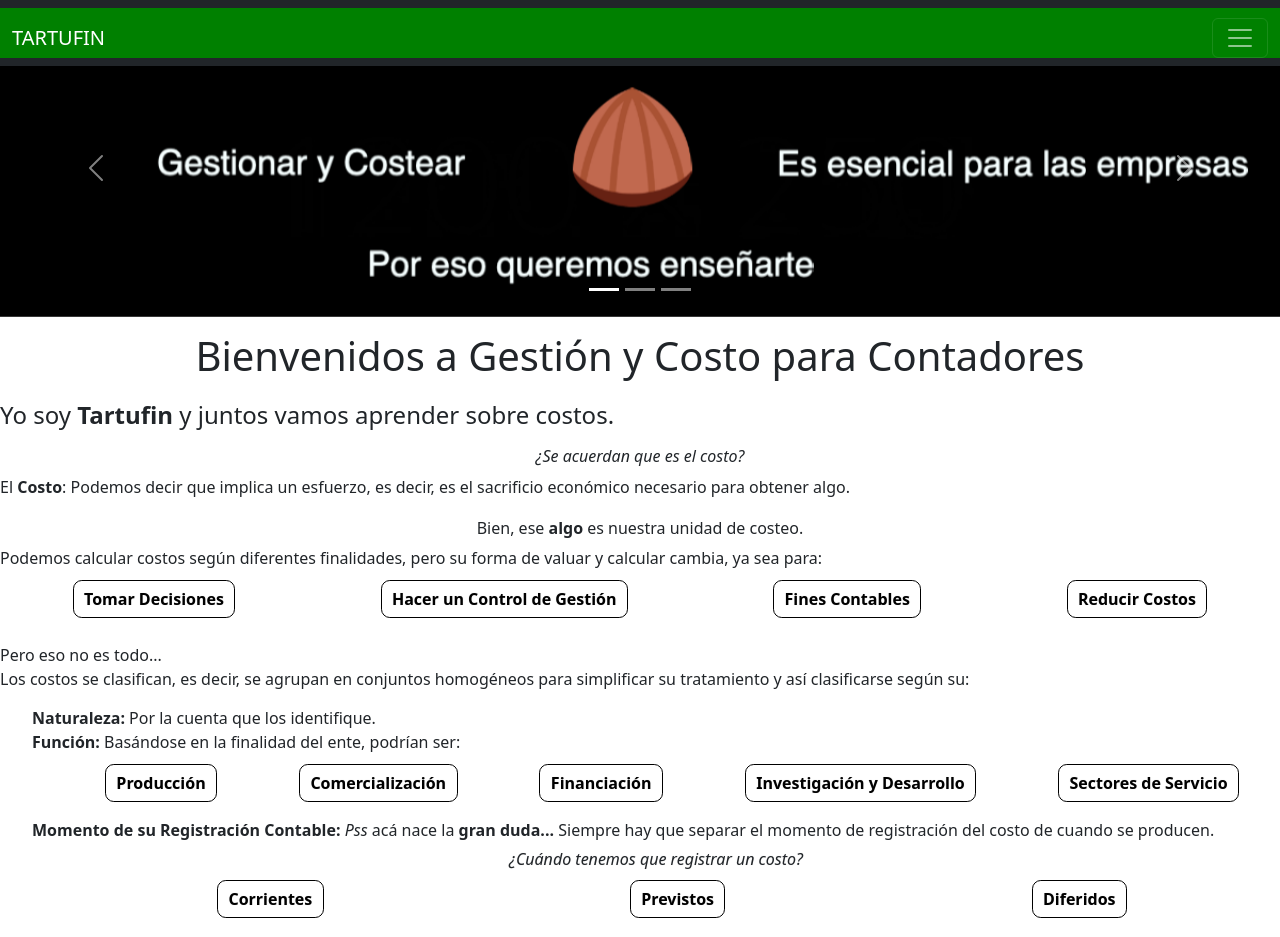
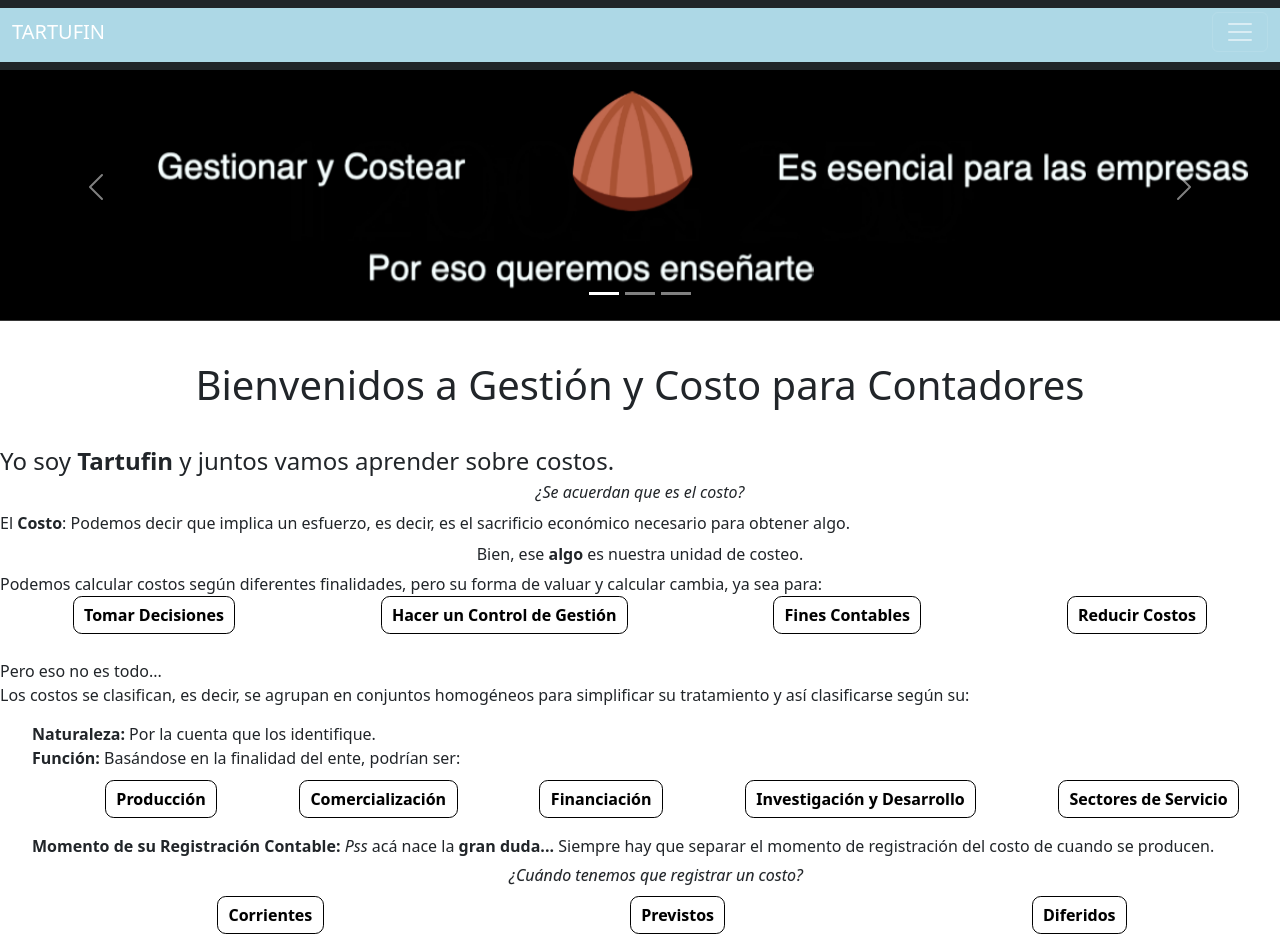
Before and after one commit to Bechu-Lamota/Tart, a plain HTML site: page index.html in a window 1280 px wide. Shown: the top 937 px of the page. Drawn offline with nearby package versions, Linux system fonts and the light colour scheme.

Commit message:
rama_central

```diff
--- a/CSS/style.css
+++ b/CSS/style.css
@@ -5,22 +5,38 @@
 
 /*NAVBAR*/
 header div {
-    background-color:green;
+    background-color:lightblue !important;
+    width: auto;
+    height: auto;
+    opacity: 1;
+    color: black !important;
+    position:static;
+    top: 0;
+    right: 0;
+    left: 0;
+    z-index: 1029;
+    padding: 4px;
+    padding-top: 4px !important;
+    padding-bottom: 10px;
 }
 
+
 /*CAROUSEL*/
-body div {
+.carousel-tartufin {
     padding-top: 10px;
-    margin-top: auto;
+    margin-top: 30px;
+    margin-bottom: 40px;
+    padding: auto;
 
 }
 
+/*TEXTO*/
 .titulo_bienvenidos{
     display: flex;
     text-align: center;
     justify-content: center;
     margin-top: 5px;
-    margin-bottom: 3px;
+    margin-bottom: 30px;
 }
 
 .presentacion-tartufin {
--- a/index.html
+++ b/index.html
@@ -65,7 +65,7 @@
               <img src="./IMG/FONDO 1.png" class="d-block w-100" alt="...">
             </div>
             <div class="carousel-item">
-              <img src="./IMG/FONDO 2.png" class="d-block w-100" alt="...">
+              <img src="./IMG/fondo.png" class="d-block w-100" alt="...">
             </div>
             <div class="carousel-item">
               <img src="./IMG/FONDO 3.png" class="d-block w-100" alt="...">
```
Also changed, not shown: IMG/fd2.png (renamed from IMG/FONDO 2.png).
